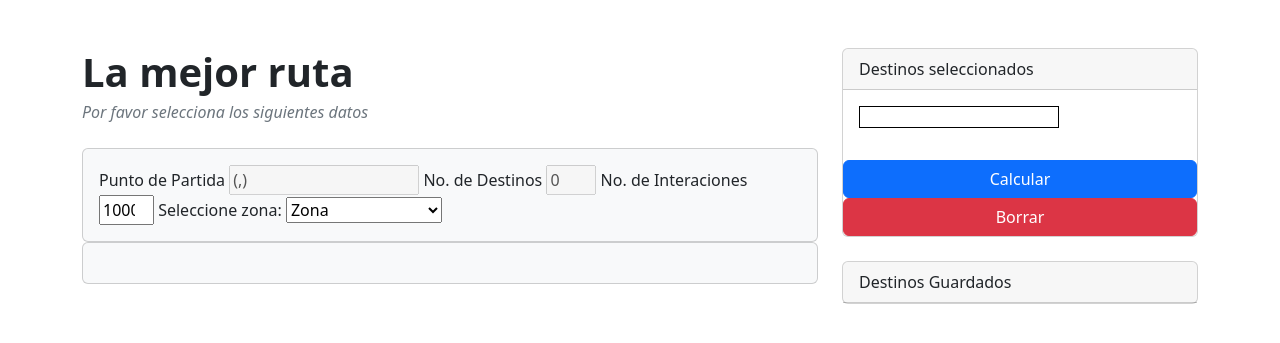
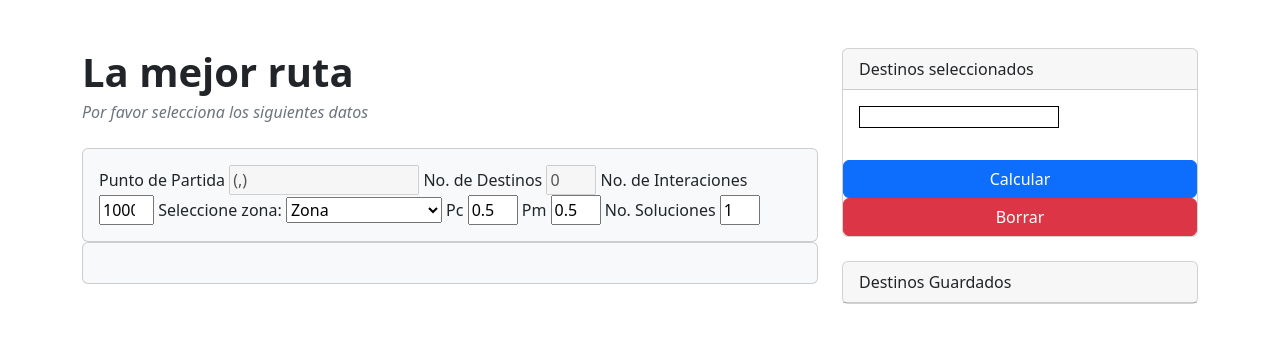
Before and after one commit to Ley19/Ruta-Facil, a PHP site: page /Vista/TSP.php in a window 1280 px wide. Shown: the part 80-423 px from the top of the page. Run offline with PHP 8.4, Linux system fonts and the light colour scheme; the template is opened without the code that fills it, so the values that code supplies are empty; data comes from the database, SQL or seed files in the repository; some libraries are stand-ins or nearby versions.

Commit message:
Inicializacion de la población y seleccion por torneo mostrado por consola

```diff
--- a/Vista/TSP.php
+++ b/Vista/TSP.php
@@ -90,6 +90,16 @@
                                     <option value="singuilucan">Mapa Singuilucan</option>
                                     <option value="zempoala">Mapa Zempoala</option>
                                 </select>
+
+                                <Label>Pc</Label>
+                                <input type="Number" name="NPc" id="NPc" value="0.5"  style="width: 50px;">
+
+                                <Label>Pm</Label>
+                                <input type="Number" name="Pm" id="Pm" value="0.5"  style="width: 50px;">
+
+                                <Label>No. Soluciones</Label>
+                                <input type="Number" name="NArrays" id="NArrays" value="1"  style="width: 40px;">
+
                             </div>
                         </div>
                         <div class="card bg-light">
@@ -148,6 +158,13 @@
 
             // Variable para los puntos
               let points = [];
+              const coordenadas = [];
+              let solucionUno = [];
+              let solucionDos = [];
+              let solucionTres = [];
+              let solucionCuatro = [];
+              let solucionCinco = [];
+              let solucionSeis = [];
 
             // Definir algunas variables para sketch y canvas
             let sketch;
@@ -167,6 +184,11 @@
             const pointListItem = document.createElement("li");
             pointListItem.innerText = `Inicio.- (${startPoint.x}, ${startPoint.y})`;
             pointList.appendChild(pointListItem);
+
+            console.log("Inicializacion de la población");
+            // Agregar el punto de inicio al array
+            coordenadas[0] = { x: startPoint.x, y: startPoint.y };
+            console.log("Inicio. - (", startPoint.x, ",",startPoint.y,")");
 
             //Añadir imagen al punto de partida en el canvas
             let imgSinguilucan;
@@ -210,7 +232,7 @@
                 image(startPointImg, startPoint.x, startPoint.y, 20, 20);
                 fill(0, 255, 0);
                 ellipse(startPoint.x, startPoint.y, 10, 10);
-                console.log("Casa :)");
+                //console.log("Casa :)");
 
             }
 
@@ -235,6 +257,10 @@
                 const pointListItem = document.createElement("li");
                 pointListItem.innerText = `${pointCount}.-  (${point.x}, ${point.y})`;
                 pointList.appendChild(pointListItem);
+                console.log(pointListItem);
+
+                coordenadas[pointCount] = { x: point.x, y: point.y };
+                //console.log(coordenadas);
 
                 // Actualizar el valor del input con el número de puntos
                 const numPoints = points.length;
@@ -269,6 +295,50 @@
                     stroke(0, 255, 0);
                     line(points[points.length - 1].x, points[points.length - 1].y, startPoint.x, startPoint.y);
 
+
+                // Llenar los arrays solucionUno, solucionDos, solucionTres y solucionCuatro con las mismas coordenadas
+                solucionUno = coordenadas.slice();
+                solucionDos = coordenadas.slice();
+                solucionTres = coordenadas.slice();
+                solucionCuatro = coordenadas.slice();
+
+                // Mezclar los arrays, excepto el primer elemento
+                solucionUno = [solucionUno[0], ...shuffleArray(solucionUno.slice(1))];
+                solucionDos = [solucionDos[0], ...shuffleArray(solucionDos.slice(1))];
+                solucionTres = [solucionTres[0], ...shuffleArray(solucionTres.slice(1))];
+                solucionCuatro = [solucionCuatro[0], ...shuffleArray(solucionCuatro.slice(1))];
+
+                // Imprimir los arrays
+                 printArrays();
+
+
+            }
+
+            function printArrays() {
+                const fitnessSolucionUno = calcularFitness(solucionUno);
+                const fitnessSolucionDos = calcularFitness(solucionDos);
+                const fitnessSolucionTres = calcularFitness(solucionTres);
+                const fitnessSolucionCuatro= calcularFitness(solucionCuatro);
+
+                console.log("Solución 1: ", solucionUno);
+                console.log("Fitness S1 es: ", fitnessSolucionUno);
+
+                console.log("Solución 2: ", solucionDos);
+                console.log("Fitness S2 es: ", fitnessSolucionDos);
+
+                 console.log("Solución 3: ", solucionTres);
+                console.log("Fitness S3 es: ", fitnessSolucionTres);
+
+                console.log("Solución 4: ", solucionCuatro);
+                console.log("Fitness S4 es: ", fitnessSolucionCuatro);
+
+                //Seleccion por torneo
+                const soluciones = [solucionUno, solucionDos, solucionTres, solucionCuatro];
+                const tamTorneo = 2;
+                const padre1 = seleccionPorTorneo(soluciones, tamTorneo);
+                const padre2 = seleccionPorTorneo(soluciones, tamTorneo);
+
+                console.log("Los padres son: ", padre1 ," y ", padre2);
             }
 
             // Obtener el botón de borrar puntos
@@ -372,6 +442,62 @@
 
             }
 
+            //Cambiar el orden de los arrays
+            function shuffleArray(array) {
+            const newArray = array.slice();
+                for (let i = newArray.length - 1; i > 0; i--) {
+                    const j = Math.floor(Math.random() * (i + 1));
+                    [newArray[i], newArray[j]] = [newArray[j], newArray[i]];
+                }
+                return newArray;
+            }
+
+            //Calcular fitness
+            function calcularFitness(coordenadas) {
+                let distanciaTotal = 0;
+
+                for (let i = 0; i < coordenadas.length - 1; i++) {
+                    const p1 = coordenadas[i];
+                    const p2 = coordenadas[i + 1];
+                    //console.log("Coordenadas (", p1.x ,",", p1.y ,") con (", p2.x ,",", p2.y ,")");
+                    const distancia = Math.sqrt(Math.pow(p1.x - p2.x, 2) + Math.pow(p1.y - p2.y, 2));
+                    //console.log("Distancia entre los puntos es: ", distancia)
+                    distanciaTotal += distancia;
+                }
+
+                // Agregar la distancia del último punto al primer punto
+                const ultimoPunto = coordenadas[coordenadas.length - 1];
+                const primerPunto = coordenadas[0];
+                //console.log("Coordenadas (", ultimoPunto.x ,",", ultimoPunto.y ,") con (", primerPunto.x ,",", primerPunto.y ,")");
+                const distanciaFinal = Math.sqrt(Math.pow(ultimoPunto.x - primerPunto.x, 2) + Math.pow(ultimoPunto.y - primerPunto.y, 2));
+                distanciaTotal += distanciaFinal;
+
+                return distanciaTotal;
+            }
+
+            //Seleccion por torneo
+            function seleccionPorTorneo(soluciones, tamTorneo) {
+                const numSoluciones = soluciones.length;
+                const indicesAleatorios = Array.from({ length: tamTorneo }, () => Math.floor(Math.random() * numSoluciones));
+                let mejorFitness = Number.NEGATIVE_INFINITY;
+
+                let mejorSolucion;
+
+                for (const indice of indicesAleatorios) {
+                    const solucion = soluciones[indice];
+                    const fitness = calcularFitness(solucion);
+
+                    if (fitness > mejorFitness) {
+                    mejorFitness = fitness;
+                    mejorSolucion = solucion;
+                    }
+                }
+
+                return mejorSolucion;
+            }
+
+
+
         </script>
 
     </body>
```
